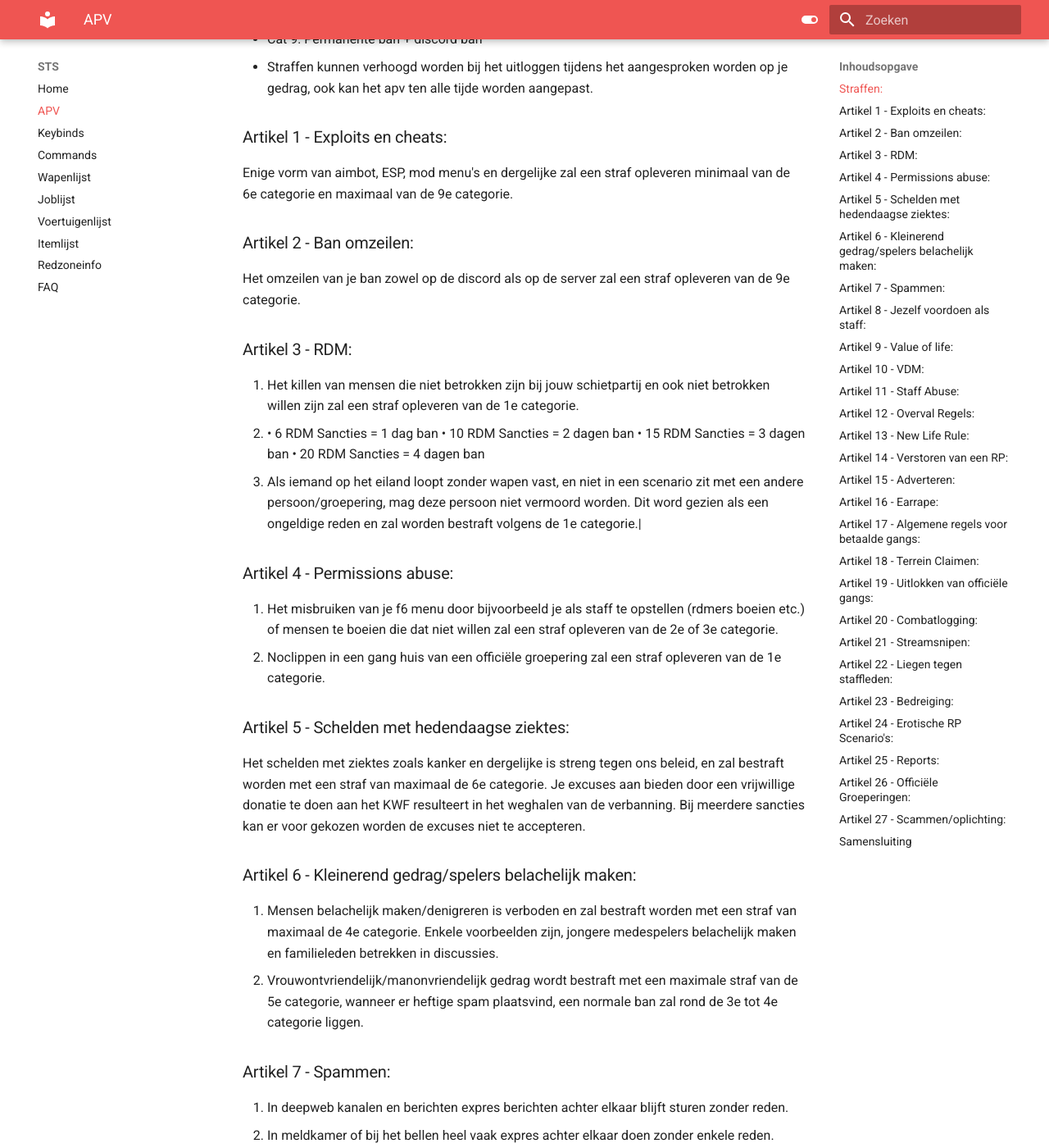
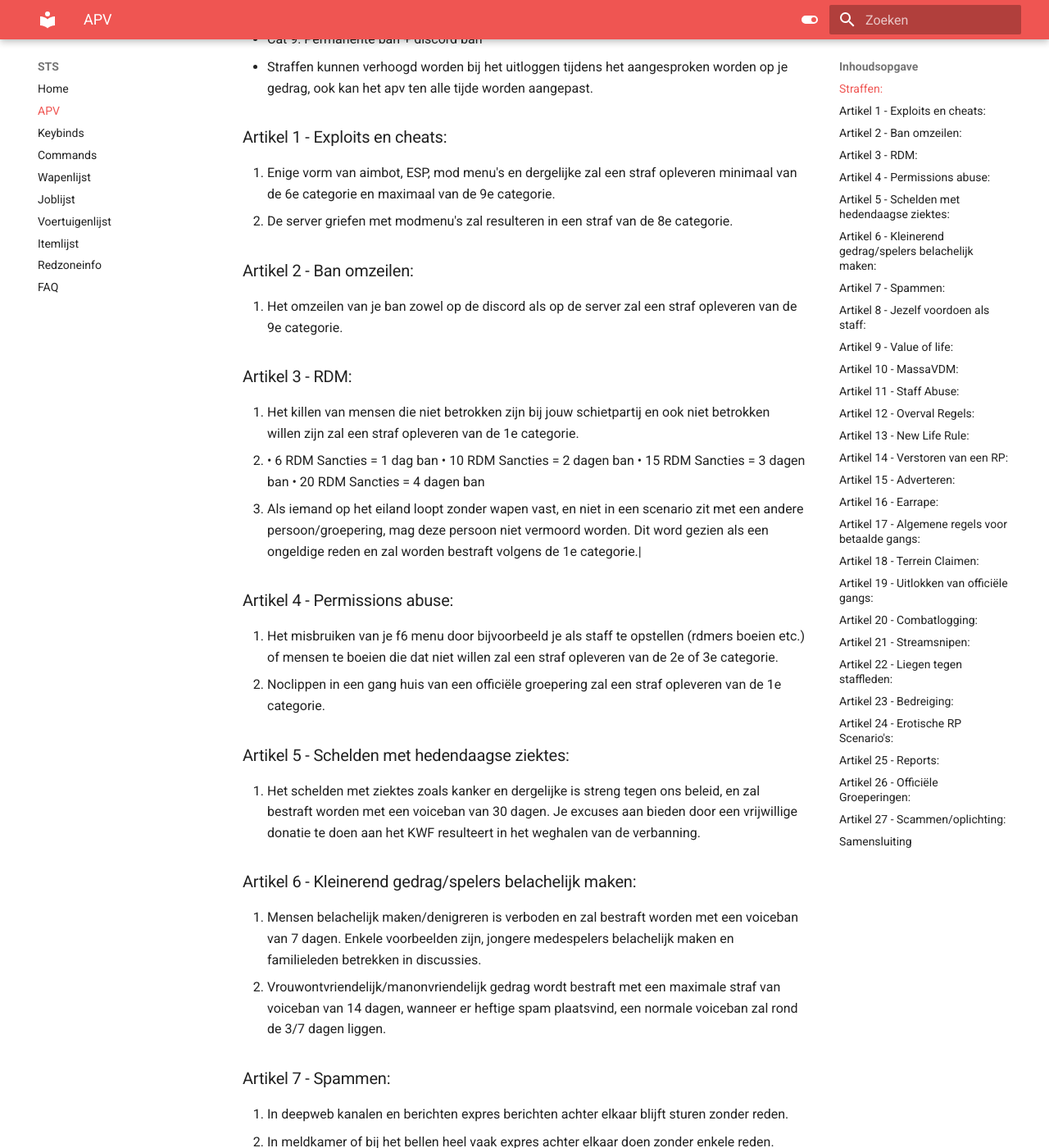
Before and after one commit to Welseyy/STSAPV, an MkDocs documentation site: the page built from docs/apv.md, in a window 1280 px wide and 1400 px high, scrolled down 459 px. Shown: the whole window at 82% size. Built offline with MkDocs 1.6.1 and Material for MkDocs 9.7.7, drawn with Linux system fonts in a browser that asks for light colours; some of the changed text lies outside the part shown.

Commit message:
Update apv.md

```diff
--- a/docs/apv.md
+++ b/docs/apv.md
@@ -14,10 +14,11 @@
 
 ### Artikel 1 - Exploits en cheats:
 
-Enige vorm van aimbot, ESP, mod menu's en dergelijke zal een straf opleveren minimaal van de 6e categorie en maximaal van de 9e categorie.
+1. Enige vorm van aimbot, ESP, mod menu's en dergelijke zal een straf opleveren minimaal van de 6e categorie en maximaal van de 9e categorie.
+2. De server griefen met modmenu's zal resulteren in een straf van de 8e categorie.
 
 ### Artikel 2 - Ban omzeilen:
-Het omzeilen van je ban zowel op de discord als op de server zal een straf opleveren van de 9e categorie.
+1. Het omzeilen van je ban zowel op de discord als op de server zal een straf opleveren van de 9e categorie.
 
 ### Artikel 3 - RDM:
 1. Het killen van mensen die niet betrokken zijn bij jouw schietpartij en ook niet betrokken willen zijn zal een straf opleveren van de 1e categorie.
@@ -32,12 +33,11 @@ Het omzeilen van je ban zowel op de discord als op de server zal een straf oplev
 2. Noclippen in een gang huis van een officiële groepering zal een straf opleveren van de 1e categorie.
 
 ### Artikel 5 - Schelden met hedendaagse ziektes:
-Het schelden met ziektes zoals kanker en dergelijke is streng tegen ons beleid, en zal bestraft worden met een straf van maximaal de 6e categorie. Je excuses aan bieden door een vrijwillige donatie te doen aan het KWF resulteert in het weghalen van de verbanning. Bij meerdere sancties kan er voor gekozen worden de excuses niet te accepteren.
+1. Het schelden met ziektes zoals kanker en dergelijke is streng tegen ons beleid, en zal bestraft worden met een voiceban van 30 dagen. Je excuses aan bieden door een vrijwillige donatie te doen aan het KWF resulteert in het weghalen van de verbanning.
 
 ### Artikel 6 - Kleinerend gedrag/spelers belachelijk maken:
-1. Mensen belachelijk maken/denigreren is verboden en zal bestraft worden met een straf van maximaal de 4e categorie.
-Enkele voorbeelden zijn, jongere medespelers belachelijk maken en familieleden betrekken in discussies.
-2. Vrouwontvriendelijk/manonvriendelijk gedrag wordt bestraft met een maximale straf van de 5e categorie, wanneer er heftige spam plaatsvind, een normale ban zal rond de 3e tot 4e categorie liggen.
+1. Mensen belachelijk maken/denigreren is verboden en zal bestraft worden met een voiceban van 7 dagen. Enkele voorbeelden zijn, jongere medespelers belachelijk maken en familieleden betrekken in discussies.
+2. Vrouwontvriendelijk/manonvriendelijk gedrag wordt bestraft met een maximale straf van voiceban van 14 dagen, wanneer er heftige spam plaatsvind, een normale voiceban zal rond de 3/7 dagen liggen.
 
 ### Artikel 7 - Spammen:
 1. In deepweb kanalen en berichten expres berichten achter elkaar blijft sturen zonder reden.
@@ -55,8 +55,9 @@ Enkele voorbeelden zijn, jongere medespelers belachelijk maken en familieleden b
 ### Artikel 9 - Value of life:
 1. Je hoeft je niet aan Value of Life te houden als je dit niet wilt.
 
-### Artikel 10 - VDM:
-1. Hij/zij die op iemand inrijdt met de intentie deze persoon te vermoorden zal gestraft worden volgens de 1e categorie.
+### Artikel 10 - MassaVDM:
+1. Hij/zij die op meerdere personen inrijd met de intentie deze personen te vermoorden zal gestraft worden volgens de 1e categorie.
+2. Iemand die zijn auto als wapen gebruikt, en hiermee een scenario verpest of negatief aantast door personen te vermoorden of zeer ernstig "grieft" zal gestraft worden volgens de 1e categorie.
 
 ### Artikel 11 - Staff Abuse:
 1. Een stafflid mag zijn permissies niet gebruiken in de Redzone.
@@ -125,7 +126,7 @@ Enkele voorbeelden zijn, jongere medespelers belachelijk maken en familieleden b
 1. Tijdens een staffzaak liegen over hoe een situatie daadwerkelijk gegaan is.
 2. In een ticket het bewijs verdraaien om zo iemand een straf te laten krijgen.
 3. In een ticket bepaalde feiten ontkennen om onder een straf uit te komen.
-4. Wanneer de regel zoals in lid 1, 2 of 3 overtreden wordt, zal dit bestraft worden met een straf volgens de 5e categorie.
+4. Wanneer de regel zoals in lid 1, 2 of 3 overtreden wordt, zal dit bestraft worden met een straf volgens de 3e categorie.
 
 ### Artikel 23 - Bedreiging:
 1. Het dreigen met privégegevens.
```
